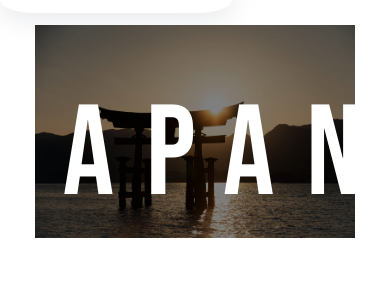
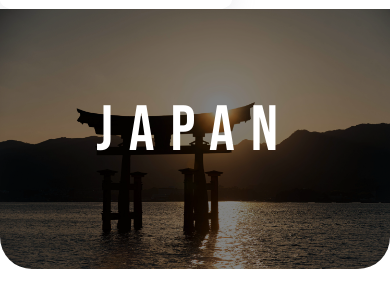
Before and after one commit to marcs12/country-website, a plain HTML site: page index.html in a window 390 px wide. Shown: the part 87-394 px from the top of the page. Drawn offline with Linux system fonts and the light colour scheme.

Commit message:
fixed image sizing for mobile and desktop

```diff
--- a/styles/style.css
+++ b/styles/style.css
@@ -154,7 +154,17 @@ nav img {
   justify-content: center;
   flex-direction: column;
   align-items: center;
+  margin: 0 auto;
   z-index: 999;
+}
+
+.section-top {
+  display: flex;
+  justify-content: center;
+  align-items: center;
+  margin: 0 auto;
+  width: fit-content;
+  max-width: 70rem;
 }
 
 .section-top h1 {
@@ -169,11 +179,17 @@ nav img {
 
 .img-main {
   padding-top: 5rem;
-  display: flex;
   filter: brightness(50%);
-  min-width: 20rem;
   margin: 1rem;
+  border-radius: 2rem;
 }
 
+@media (max-width: 425px) {
+  .section-top h1 {
+    font-size: 4rem;
+    letter-spacing: 1rem;
+    padding: 4rem 0 0 0;
+  }
+}
 /* Footer
 --------------------------------------------- */
```
Also changed, not shown: assets/icons/favicon-1.png (added), assets/icons/favicon.svg (added).
